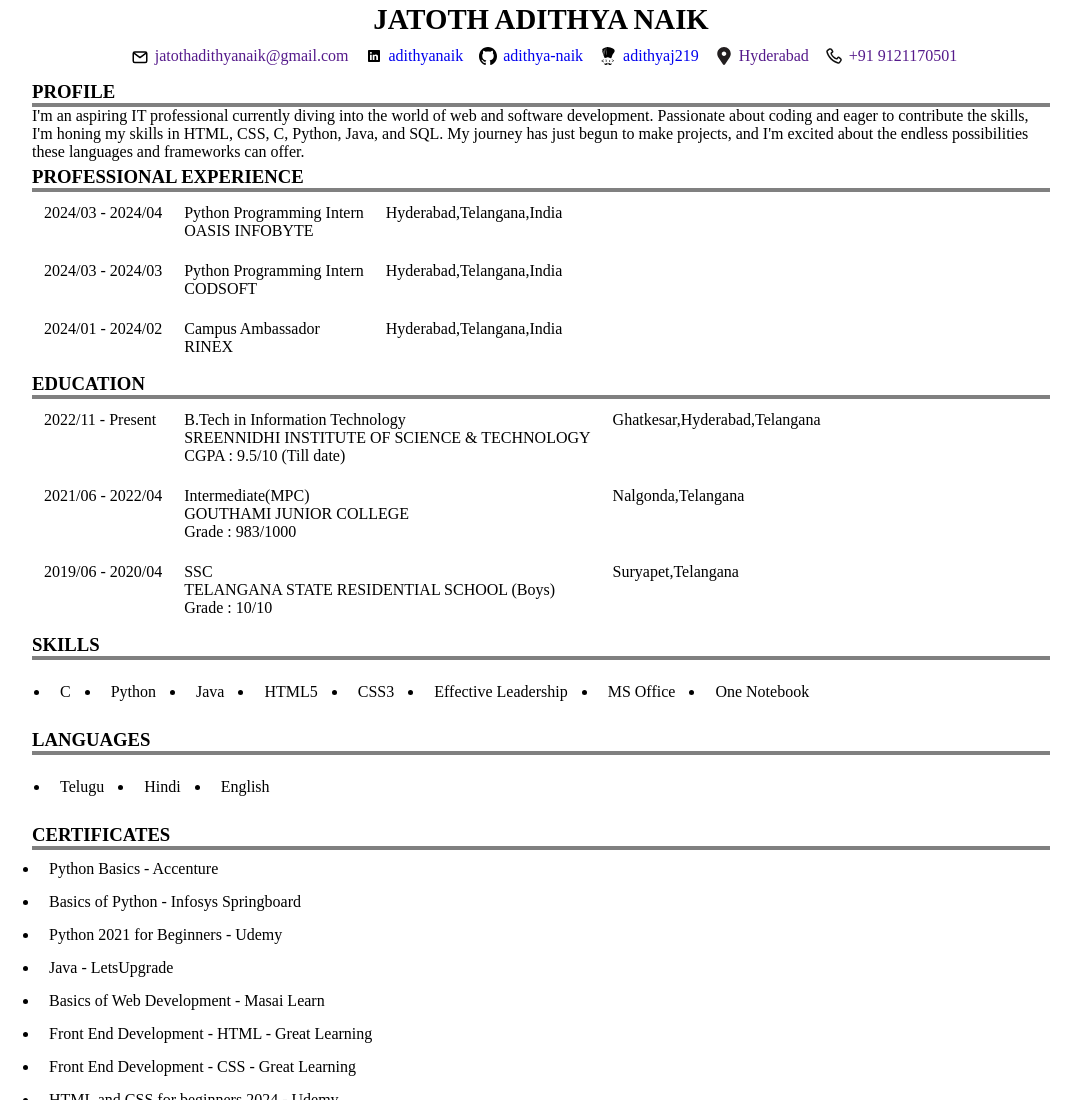
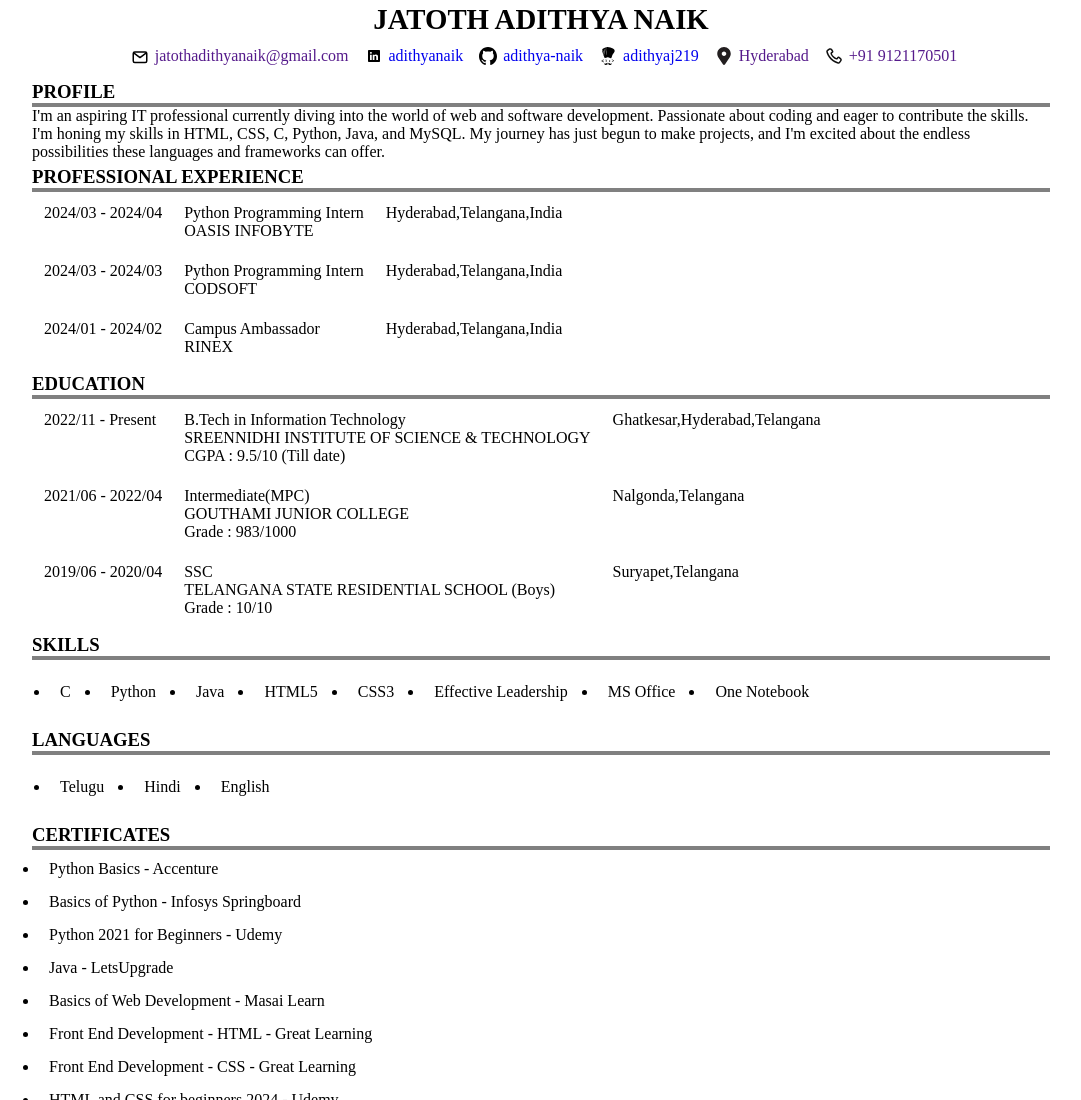
Before and after one commit to adithya-naik/Jatoth-Adithya-Naik-Resume, a plain HTML site: page index.html in a window 1280 px wide. Shown: the top 1100 px of the page, without its empty margins (99-1180 px from the left). Drawn offline with Linux system fonts and the light colour scheme.

Commit message:
Update index.html

```diff
--- a/index.html
+++ b/index.html
@@ -31,8 +31,8 @@
             <p>I'm an aspiring IT professional currently diving into
                 the world of web and software development.
                 Passionate about coding and eager to contribute the
-                skills, I'm honing my skills in HTML, CSS, C, Python,
-                Java, and SQL. My journey has just begun to make
+                skills. I'm honing my skills in HTML, CSS, C, Python,
+                Java, and MySQL. My journey has just begun to make
                 projects, and I'm excited about the endless
                 possibilities these languages and frameworks can
                 offer.
```
